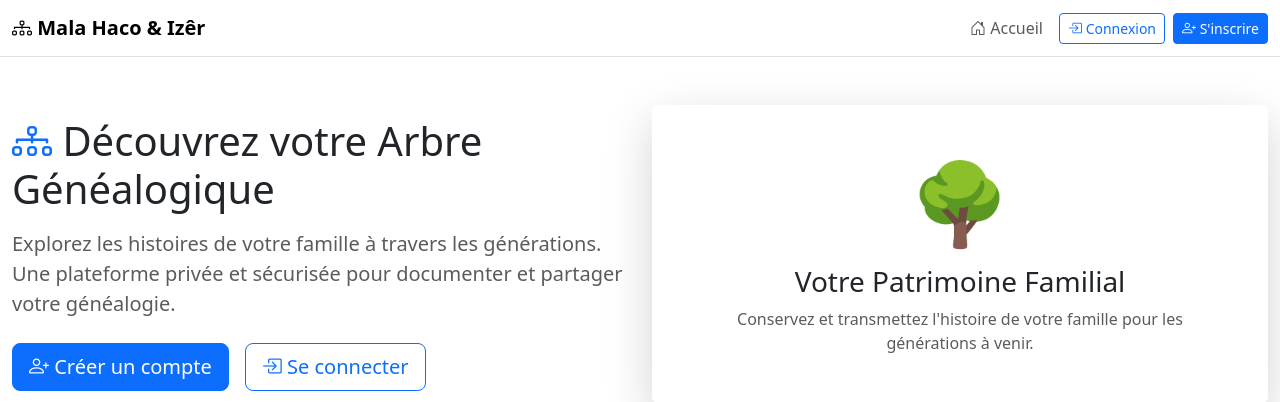
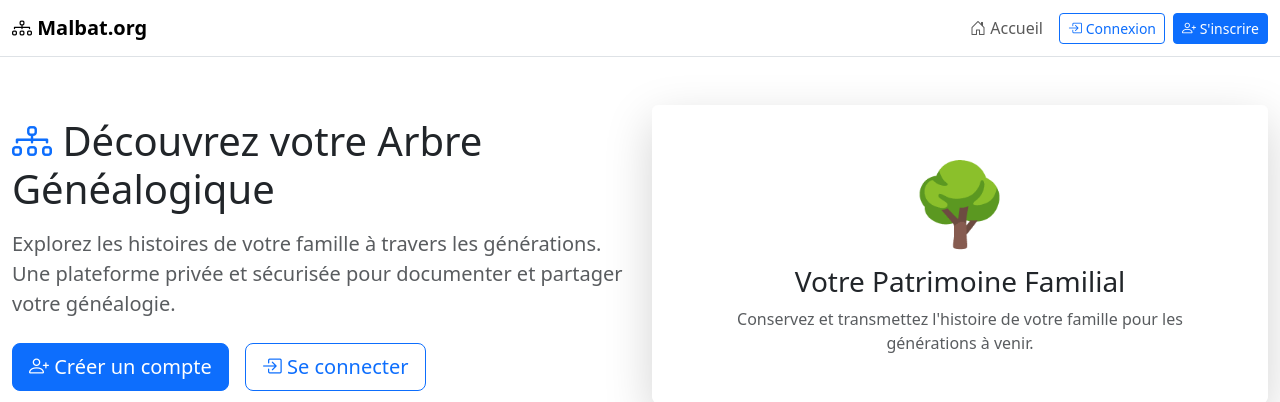
Before and after one commit to vtiltay/malbat, a Django app: page / in a window 1280 px wide. Shown: the top 402 px of the page. Run offline with Django 4.2, Linux system fonts and the light colour scheme; data that the repository does not hold is empty.

Commit message:
Update page title from custom family name to neutral 'Malbat.org'

```diff
--- a/familytree/templates/familytree/base.html
+++ b/familytree/templates/familytree/base.html
@@ -4,7 +4,7 @@
 <head>
     <meta charset="UTF-8">
     <meta name="viewport" content="width=device-width, initial-scale=1.0">
-    <title>{% block title %}Mala Haco & Izêr - Arbre Généalogique{% endblock %}</title>
+    <title>{% block title %}Malbat.org - Family Tree{% endblock %}</title>
 
     <!-- Bootstrap 5 CSS -->
     <link href="https://cdn.jsdelivr.net/npm/bootstrap@5.3.0/dist/css/bootstrap.min.css" rel="stylesheet">
@@ -20,7 +20,7 @@
     <nav class="navbar navbar-expand-lg navbar-light bg-white border-bottom">
         <div class="container-fluid">
             <a class="navbar-brand fw-bold" href="{% if user.is_authenticated %}{% url 'home' %}{% else %}{% url 'landing' %}{% endif %}">
-                <i class="bi bi-diagram-3"></i> Mala Haco & Izêr
+                <i class="bi bi-diagram-3"></i> Malbat.org
             </a>
 
             <button class="navbar-toggler" type="button" data-bs-toggle="collapse" data-bs-target="#navbarNav"
```
